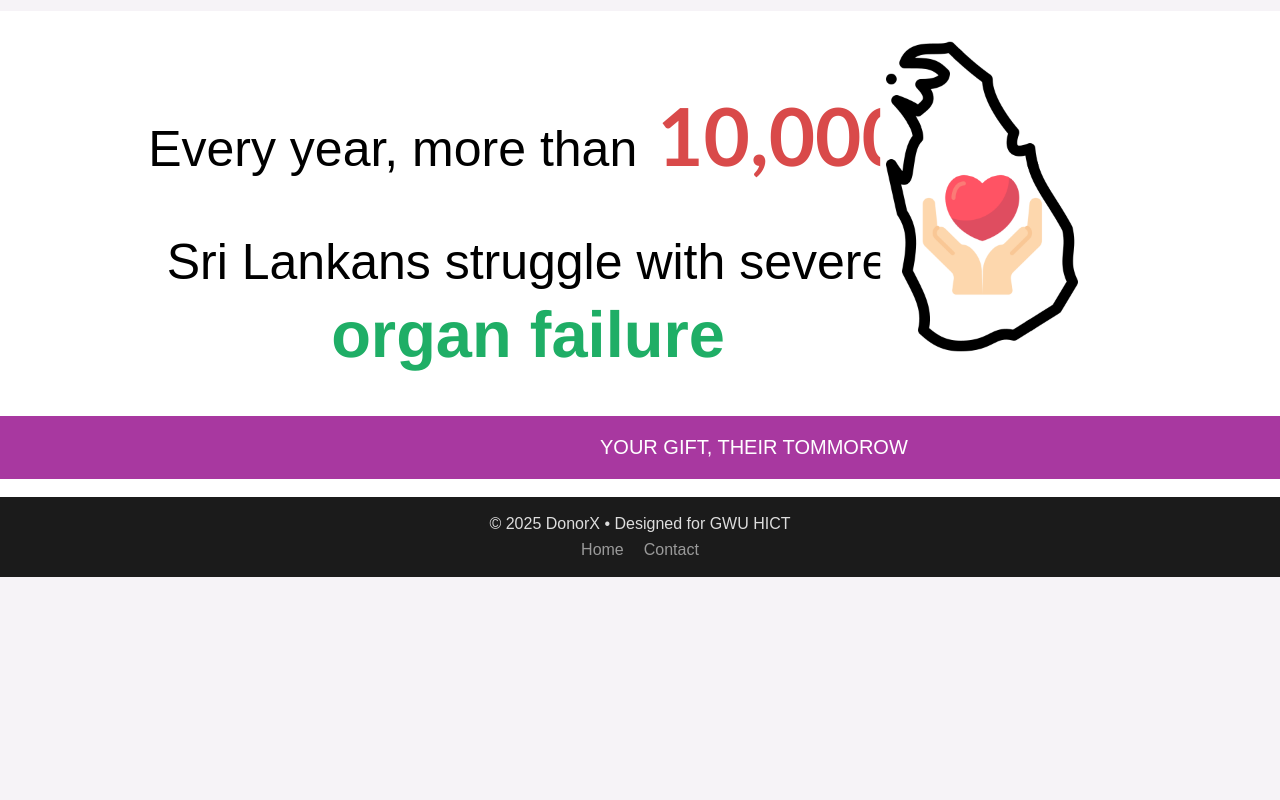
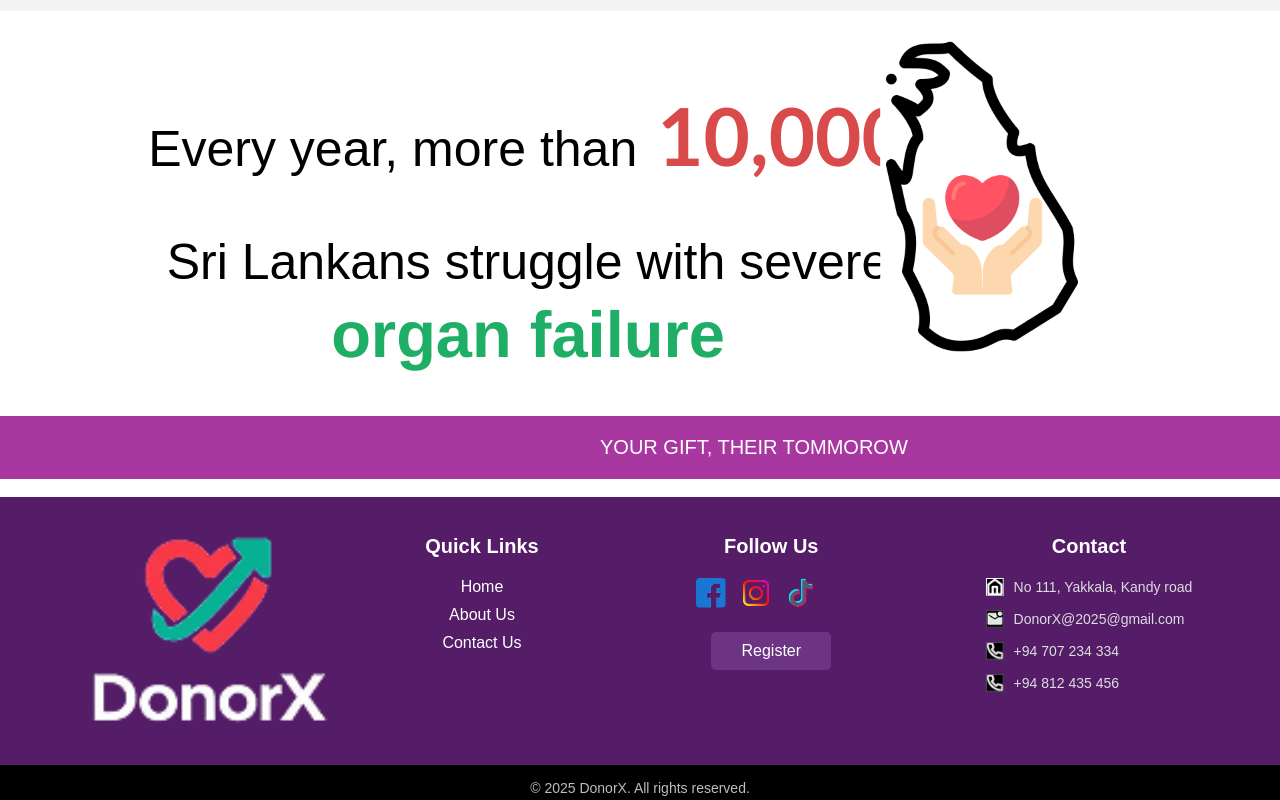
Before and after one commit to EpochBioSynthe/donorx_frontend, a React (Create React App) app: page / in a window 1280 px wide. Shown: the part 2588-3388 px from the top of the page. Before the commit the page ends 3165 px from the top, so only its background shows below. Built offline with nearby package versions, Linux system fonts and the light colour scheme.

Commit message:
update footer bar

```diff
--- a/src/components/Footer.jsx
+++ b/src/components/Footer.jsx
@@ -1,14 +1,78 @@
+// Footer.jsx
+
 import React from "react";
 import { Link } from "react-router-dom";
 
+// ⚠️ Footer.css ගොනුව මෙතැනින් import කරන්න
+import '../css/Footer.css';
+
 export default function Footer(){
+  const currentYear = new Date().getFullYear();
+
   return (
     <footer className="site-footer">
-      <div>© {new Date().getFullYear()} DonorX • Designed for GWU HICT</div>
-      <div style={{marginTop:8}}>
-        <Link to="/" style={{color:'#9a9a9a', textDecoration:'none', margin:'0 10px'}}>Home</Link>
-        <Link to="/contact-us" style={{color:'#9a9a9a', textDecoration:'none', margin:'0 10px'}}>Contact</Link>
+
+      {/* 1. Logo / Branding Column */}
+      <div className="footer-col footer-brand">
+          <img src="/assets/logodonorx.png" alt="DonorX Logo" className="footer-logo" />
+          {/* <p>DonorX</p> */}
       </div>
+
+      {/* 2. Quick Links Column */}
+      <div className="footer-col quick-links">
+          <h3>Quick Links</h3>
+          <Link to="/">Home</Link>
+          <Link to="/about-us">About Us</Link>
+          <Link to="/contact-us">Contact Us</Link>
+      </div>
+
+      {/* 3. Follow Us Column */}
+      <div className="footer-col follow-us">
+          <h3>Follow Us</h3>
+
+          {/* Social Icons */}
+          <div className="social-icons">
+              <a href="https://facebook.com" target="_blank" rel="noopener noreferrer">
+                  <img src="/assets/fb.png" alt="Facebook" />
+              </a>
+              <a href="https://instagram.com" target="_blank" rel="noopener noreferrer">
+                  <img src="/assets/insta.png" alt="Instagram" />
+              </a>
+              <a href="https://tiktok.com" target="_blank" rel="noopener noreferrer">
+                  <img src="/assets/tiktok.png" alt="TikTok" />
+              </a>
+          </div>
+
+          {/* Register Button */}
+          <Link to="/signup" className="footer-register-btn">Register</Link>
+      </div>
+
+      {/* 4. Contact Column */}
+      <div className="footer-col contact-info">
+          <h3>Contact</h3>
+          <p>
+              <img src="/assets/Home.png" alt="Address Icon" />
+              No 111, Yakkala, Kandy road
+          </p>
+          <p>
+              <img src="/assets/email.png" alt="Email Icon" />
+              DonorX@2025@gmail.com
+          </p>
+          <p>
+              <img src="/assets/Phone.png" alt="Phone Icon" />
+              +94 707 234 334
+          </p>
+          <p>
+              <img src="/assets/Phone.png" alt="Phone Icon" />
+              +94 812 435 456
+          </p>
+      </div>
+
+      {/* Copyright Bar (Full Width) */}
+      <div className="copyright-bar">
+          © {currentYear} DonorX. All rights reserved.
+      </div>
+
     </footer>
   );
 }
--- /dev/null
+++ b/src/css/Footer.css
@@ -0,0 +1,133 @@
+/* Footer.css */
+
+/* --------------------- FOOTER MAIN STRUCTURE --------------------- */
+.site-footer {
+    background-color: #551D68!important; /* ගැඹුරු දම් පැහැය (Dark Purple) */
+    color: white;
+    padding: 40px 20px 0; /* උඩින් padding 40px, පැතිවලින් 20px, පහළින් 0 */
+    width: 100%;
+
+    /* Footer එකේ ඇති කොටස් (Logo, Links, Social, Contact) පැති දෙකට පෙළ ගැසීමට */
+    display: flex;
+    justify-content: space-around;
+    align-items: flex-start; /* අන්තර්ගතය ඉහළට පෙළ ගැසීමට */
+    flex-wrap: wrap; /* කුඩා තිර සඳහා වැදගත් */
+}
+
+/* --------------------- FOOTER COLUMNS --------------------- */
+.footer-col {
+    /* තීරු අතර පරතරය */
+    margin-bottom: 30px;
+    min-width: 180px; /* අවම පළල */
+    padding: 0 15px; /* තීරු අතර ඉඩ */
+}
+
+.footer-col h3 {
+    font-size: 20px;
+    margin-bottom: 20px;
+    color: white; /* ශීර්ෂ වර්ණය */
+    font-weight: 600;
+}
+
+/* --------------------- LOGO / BRANDING --------------------- */
+.footer-brand {
+    display: flex;
+    flex-direction: column;
+    align-items: center;
+    text-align: center;
+}
+
+.footer-logo {
+    width: 250px; /* Logo image එකේ පළල */
+    height: auto;
+    margin-bottom: 5px;
+    margin-right: -70px;
+}
+
+/* --------------------- QUICK LINKS --------------------- */
+.quick-links a {
+    color: white;
+    text-decoration: none;
+    display: block; /* Link එක වෙනම පේළියක පෙන්වීමට */
+    margin-bottom: 10px;
+    transition: color 0.3s;
+}
+
+.quick-links a:hover {
+    color: var(--accent); /* Hover වර්ණය */
+    text-decoration: underline;
+}
+
+/* --------------------- FOLLOW US (Social Icons) --------------------- */
+.social-icons {
+    display: flex;
+    gap: 15px;
+    margin-bottom: 20px; /* Register button එකෙන් වෙන් කිරීමට */
+}
+
+.social-icons img {
+    width: 30px; /* Icon ප්‍රමාණය */
+    height: 30px;
+}
+
+/* Follow Us - Register Button style */
+.footer-register-btn {
+    background-color: #6C3483; /* Button පසුබිම් වර්ණය */
+    color: white;
+    padding: 10px 30px;
+    border: none;
+    border-radius: 5px;
+    font-size: 16px;
+    cursor: pointer;
+    text-decoration: none; /* Link එකක් බැවින් */
+    display: inline-block;
+    transition: background-color 0.3s;
+}
+
+.footer-register-btn:hover {
+    background-color: #8A48A5;
+}
+
+/* --------------------- CONTACT INFO --------------------- */
+.contact-info p {
+    display: flex;
+    align-items: center;
+    gap: 10px;
+    margin-bottom: 10px;
+    font-size: 14px;
+}
+
+.contact-info img {
+    width: 18px; /* Icon ප්‍රමාණය */
+    height: 18px;
+    filter: invert(100%); /* සුදු වර්ණයට හැරවීමට */
+}
+
+/* --------------------- COPYRIGHT BAR --------------------- */
+.copyright-bar {
+    background-color: black; /* Footer එකට වඩා තද වර්ණය */
+    color: #bdbdbd;
+    text-align: center;
+    padding: 15px 0;
+    font-size: 14px;
+    width: 100vw;
+    margin-top: -17px;
+    padding-top: -50px;
+    margin-bottom: -30px;
+    margin-left: calc(50% - 50vw);
+    margin-right:calc(50% - 50vw) ;
+}
+
+/* --------------------- RESPONSIVE ADJUSTMENTS --------------------- */
+@media (max-width: 768px) {
+    .site-footer {
+        flex-direction: column;
+        align-items: flex-start;
+        padding-bottom: 0;
+    }
+    .footer-col {
+        min-width: 100%;
+        padding: 0;
+        text-align: left;
+    }
+}
```
Also changed, not shown: public/assets/logodonorx.png.
